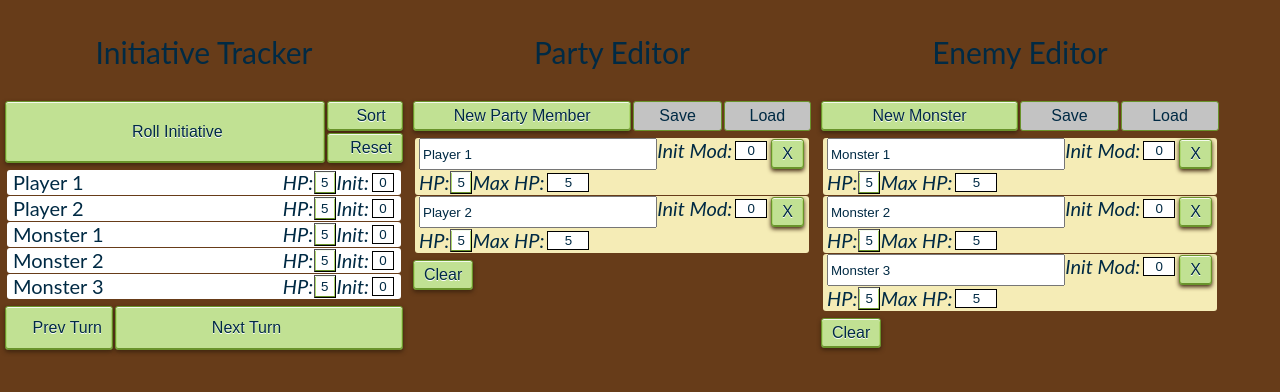
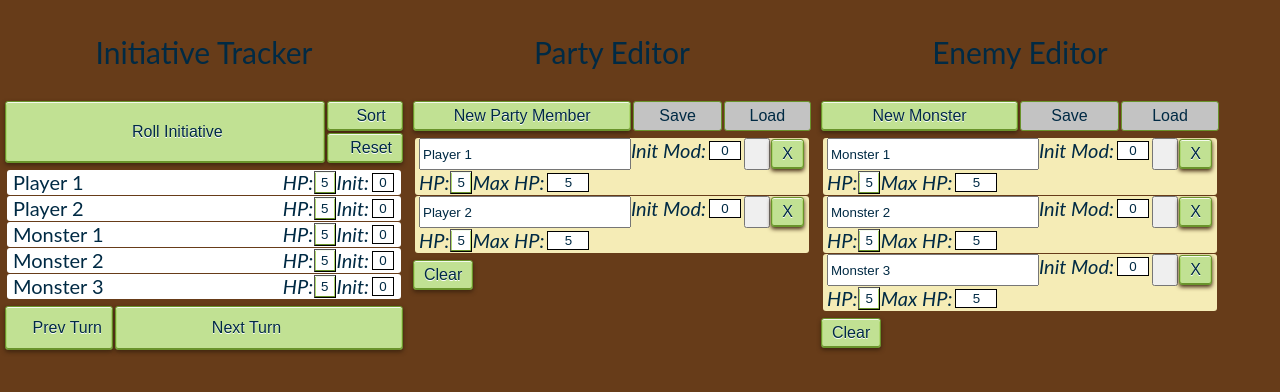
Before and after one commit to dumptruckman/pfcombat, a React (Create React App) app: page / in a window 1280 px wide. Shown: the top 392 px of the page. Built offline with nearby package versions, Linux system fonts and the light colour scheme; a web font is replaced by a local one.

Commit message:
Added scroll button next to init mod. Need to have it fire onChange on input.

```diff
--- a/src/components/Combatant.js
+++ b/src/components/Combatant.js
@@ -23,7 +23,7 @@ const Combatant = ({index, combatant, combatantType, selected, onClick, combatan
                            e.stopPropagation();
                        }} />
                 <ValueBox text="Init Mod:" value={combatant.initMod}
-                          size={3} title="init mod"
+                          size={3} title="init mod" scroll={true}
                           onChange={e => {
                               combatantsController.setCombatantProp(combatant, "initMod", e.target.value);
                           }} />
--- a/src/components/ValueBox.js
+++ b/src/components/ValueBox.js
@@ -1,27 +1,61 @@
-import React from 'react';
+import React, { Component } from 'react';
 import PropTypes from 'prop-types';
 import "../composite.css";
+import * as ReactDOM from "react-dom";
 
-const ValueBox = ({text, value, size, title, onChange}) => {
+class ValueBox extends Component {
+
+    constructor(props) {
+        super(props);
+        this.scrollClick = this.scrollClick.bind(this);
+    }
+
+    scrollClick(evt) {
+        let bounds = this.button.getBoundingClientRect();
+        let y = evt.pageY - bounds.top;
+        let height = bounds.height;
+
+        let v = parseInt(this.input.value, 10);
+        if (isNaN(v)) {
+            v = 0;
+        }
+
+        if (y < height / 2) {
+            v++;
+        } else {
+            v--;
+        }
+        this.input.value = v;
+        evt.stopPropagation();
+
+        // TODO need to fire onchange somehow...
+    }
+
+    render() {
         return (
             <div className="combatant__info">
-            <span className="combatant__combat-stats-label">{text}</span>
-            <input title={title} className="input input--initiative"
-                   value={value} size={size} style={{width: size * 10}}
+                <span className="combatant__combat-stats-label">{this.props.text}</span>
+                <input title={this.props.title} className="input input--initiative" ref={input => {this.input = input}}
+                       value={this.props.value} size={this.props.size} style={{width: this.props.size * 10}}
                        onClick={(e) => {
                            e.stopPropagation();
                            e.target.setSelectionRange(0, e.target.value.length);
-                   }} onChange={onChange} />
+                       }} onChange={this.props.onChange} />
+                <button ref={button => {this.button = button}} style={!this.props.scroll ? {display: "none"} : {}}
+                        onClick={this.scrollClick}><i className="fa fa-arrows-v fa-1" /></button>
             </div>
         );
-};
+    }
+
+}
 
 ValueBox.propTypes = {
     text: PropTypes.string.isRequired,
     value: PropTypes.node.isRequired,
     size: PropTypes.number.isRequired,
     title: PropTypes.string.isRequired,
-    onChange: PropTypes.func
+    onChange: PropTypes.func,
+    scroll: PropTypes.bool
 };
 
 export default ValueBox;
```
Lines whose indentation alone changed are shown as unchanged.
